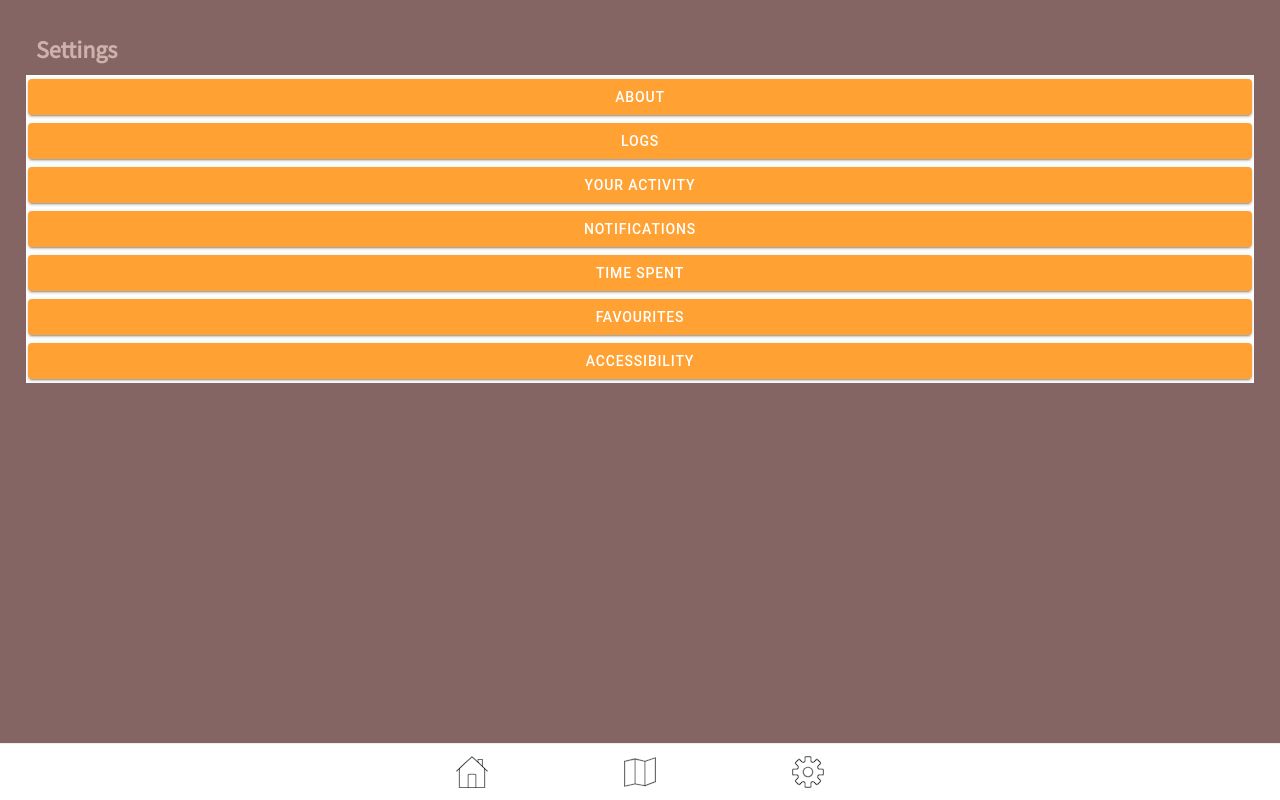
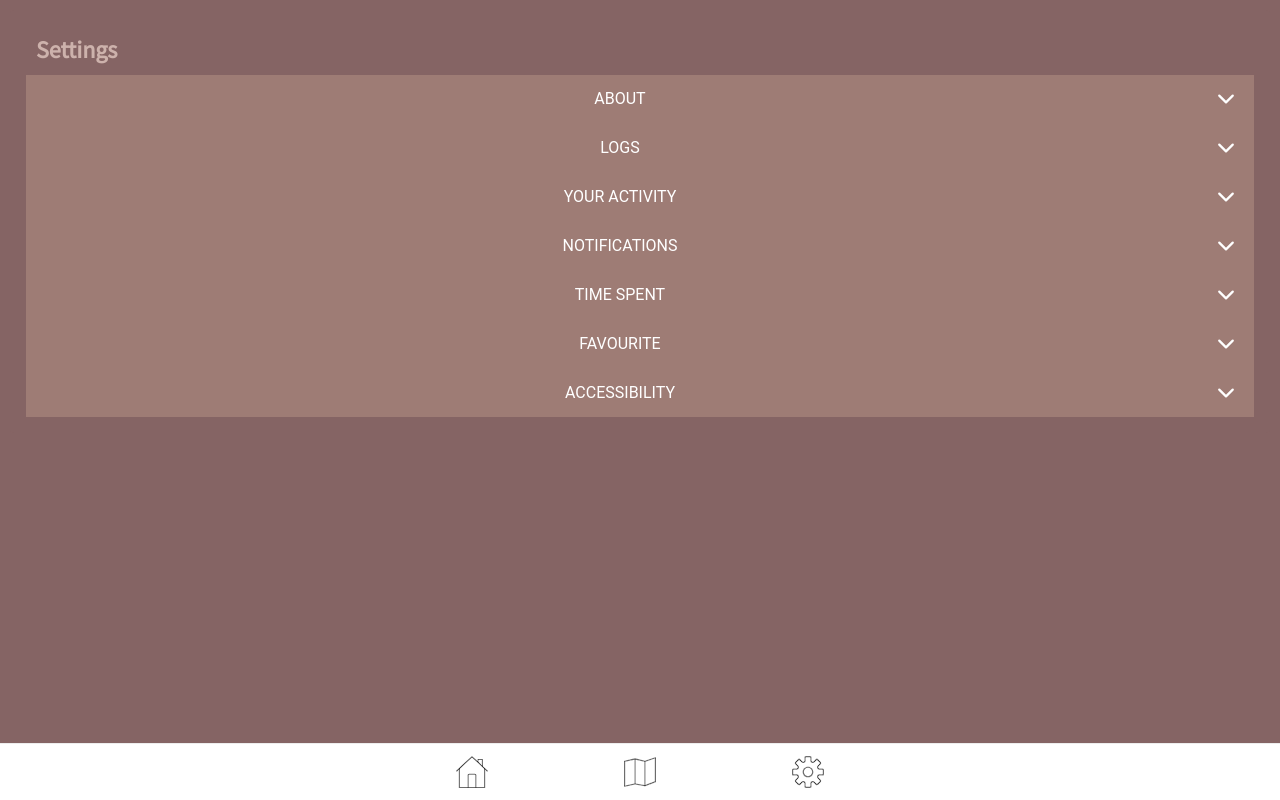
Before and after one commit to Ttan-24/ionicproj, a React (Vite) app: page /tab3 in a window 1280 px wide. Built offline with nearby package versions, Linux system fonts and the light colour scheme.

Commit message:
Changed the color scheme of the settings tab, the accordian changed from buttons to labels, the inside slots of each accordian got a different background colour.

```diff
--- a/src/pages/Tab3.css
+++ b/src/pages/Tab3.css
@@ -10,3 +10,11 @@
     font-weight: bolder;
     color: #CDB2AC;
 }
+
+.settings-label {
+    text-align: center;
+}
+
+div[slot='content'] {
+    background: rgba(var(--ion-color-tertiary-rgb), 0.25);
+}
--- a/src/pages/Tab3.tsx
+++ b/src/pages/Tab3.tsx
@@ -72,44 +72,50 @@ const Tab3: React.FC = () => {
 
             <IonAccordionGroup>
           <IonAccordion value="first">
-          <IonButton id="about-modal" expand="block" slot='header' onClick={onAbout}>About</IonButton>
-
+          <IonItem slot="header" color="secondary">
+          <IonLabel className='settings-label' onClick={onAbout}>ABOUT</IonLabel>
+          </IonItem>
           <div className="ion-padding" slot="content">
           An app that takes live geographical data (elevation/precipitation/etc.) from the surrounding area and suggests what clothing to wear when they go out today. For example, if the land is not steep it will recommend to wear heels or flats. But if it was steep then it will suggest hiking boots or sneakers
           </div>
           </IonAccordion>
           <IonAccordion value="second">
-          <IonButton id="log-modal" expand="block" slot='header' onClick={onLog}>Logs</IonButton>
-
+          <IonItem slot="header" color="secondary">
+          <IonLabel className='settings-label' onClick={onLog}>LOGS</IonLabel>
+          </IonItem>
           <div className="ion-padding" slot="content" style={{ whiteSpace: 'pre-wrap' }}>
           {applicationLog}
         </div>
           </IonAccordion>
           <IonAccordion value="third">
-          <IonButton id="activity-modal" expand="block" slot='header' onClick={onActivity}>Your Activity</IonButton>
-
+          <IonItem slot="header" color="secondary">
+          <IonLabel className='settings-label' onClick={onActivity}>YOUR ACTIVITY</IonLabel>
+          </IonItem>
           <div className="ion-padding" slot="content">
           You recent activity:
           Favourited route
           </div>
           </IonAccordion>
           <IonAccordion value="fourth">
-          <IonButton id="notification-modal" expand="block" slot='header' onClick={onNotifications}>Notifications</IonButton>
-
+          <IonItem slot="header" color="secondary">
+          <IonLabel className='settings-label' onClick={onNotifications}>NOTIFICATIONS</IonLabel>
+          </IonItem>
           <div className="ion-padding" slot="content">
           Checkout our recent update!
           </div>
           </IonAccordion>
           <IonAccordion value="fifth">
-          <IonButton id="time-modal" expand="block" slot='header' onClick={onUserTimeSpent}>Time Spent</IonButton>
-
+          <IonItem slot="header" color="secondary">
+          <IonLabel className='settings-label' onClick={onUserTimeSpent}>TIME SPENT</IonLabel>
+          </IonItem>
           <div className="ion-padding" slot="content">
           You have been using our app for : 1 hour 20 mins
           </div>
           </IonAccordion>
           <IonAccordion value="sixth">
-          <IonButton id="favourite-modal" expand="block" slot='header' onClick={onFavourites}>Favourites</IonButton>
-
+          <IonItem slot="header" color="secondary">
+          <IonLabel className='settings-label' onClick={onFavourites}>FAVOURITE</IonLabel>
+          </IonItem>
           <div className="ion-padding" slot="content">
           Favourite routes
             <IonList>
@@ -121,8 +127,9 @@ const Tab3: React.FC = () => {
           </div>
           </IonAccordion>
           <IonAccordion value="seventh">
-          <IonButton id="access-modal" expand="block" slot='header' onClick={onAccessibility}>Accessibility</IonButton>
-
+          <IonItem slot="header" color="secondary">
+          <IonLabel className='settings-label' onClick={onAccessibility}>ACCESSIBILITY</IonLabel>
+          </IonItem>
           <div className="ion-padding" slot="content">
           <IonToggle>Dark Mode</IonToggle>
           </div>
--- a/src/theme/variables.css
+++ b/src/theme/variables.css
@@ -1,10 +1,10 @@
 /* Ionic Variables and Theming. For more info, please see:
 http://ionicframework.com/docs/theming/ */
-@import url('https://fonts.googleapis.com/css2?family=Source+Sans+Pro&display=swap');
+@import url("https://fonts.googleapis.com/css2?family=Source+Sans+Pro&display=swap");
 /** Ionic CSS Variables **/
 :root {
   /** primary **/
-    --ion-color-primary: #FFA133;
+  --ion-color-primary: #ffa133;
   --ion-color-primary-rgb: 235, 68, 90;
   --ion-color-primary-contrast: #ffffff;
   --ion-color-primary-contrast-rgb: 255, 255, 255;
@@ -12,20 +12,20 @@ http://ionicframework.com/docs/theming/ */
   --ion-color-primary-tint: #fab76b;
 
   /** secondary **/
-    --ion-color-secondary: #3dc2ff;
+  --ion-color-secondary: #9E7C75;
   --ion-color-secondary-rgb: 61, 194, 255;
   --ion-color-secondary-contrast: #ffffff;
   --ion-color-secondary-contrast-rgb: 255, 255, 255;
-    --ion-color-secondary-shade: #36abe0;
-    --ion-color-secondary-tint: #50c8ff;
+  --ion-color-secondary-shade: #9E7C75;
+  --ion-color-secondary-tint: #9E7C75;
 
   /** tertiary **/
-    --ion-color-tertiary: #5260ff;
-    --ion-color-tertiary-rgb: 82, 96, 255;
+  --ion-color-tertiary: #CDB2AC;
+  --ion-color-tertiary-rgb: 205, 178, 172;
   --ion-color-tertiary-contrast: #ffffff;
   --ion-color-tertiary-contrast-rgb: 255, 255, 255;
-    --ion-color-tertiary-shade: #4854e0;
-    --ion-color-tertiary-tint: #6370ff;
+  --ion-color-tertiary-shade: #CDB2AC;
+  --ion-color-tertiary-tint: #CDB2AC;
 
   /** success **/
   --ion-color-success: #2dd36f;
@@ -83,66 +83,66 @@ http://ionicframework.com/docs/theming/ */
      */
 
   body {
-      --ion-color-primary: #FFA133;
+    --ion-color-primary: #ffa133;
     --ion-color-primary-rgb: 255, 73, 97;
     --ion-color-primary-contrast: #000000;
     --ion-color-primary-contrast-rgb: 0, 0, 0;
     --ion-color-primary-shade: #f5ac58;
     --ion-color-primary-tint: #fab76b;
 
-      --ion-color-secondary: #50c8ff;
-      --ion-color-secondary-rgb: 80,200,255;
+    --ion-color-secondary: #9E7C75;
+    --ion-color-secondary-rgb: 80, 200, 255;
     --ion-color-secondary-contrast: #ffffff;
-      --ion-color-secondary-contrast-rgb: 255,255,255;
-      --ion-color-secondary-shade: #46b0e0;
-      --ion-color-secondary-tint: #62ceff;
+    --ion-color-secondary-contrast-rgb: 255, 255, 255;
+    --ion-color-secondary-shade: #9E7C75;
+    --ion-color-secondary-tint: #9E7C75;
 
-      --ion-color-tertiary: #6a64ff;
-      --ion-color-tertiary-rgb: 106,100,255;
+    --ion-color-tertiary: #CDB2AC;
+    --ion-color-tertiary-rgb: 205, 178, 172;
     --ion-color-tertiary-contrast: #ffffff;
-      --ion-color-tertiary-contrast-rgb: 255,255,255;
-      --ion-color-tertiary-shade: #5d58e0;
-      --ion-color-tertiary-tint: #7974ff;
+    --ion-color-tertiary-contrast-rgb: 255, 255, 255;
+    --ion-color-tertiary-shade: #CDB2AC;
+    --ion-color-tertiary-tint: #CDB2AC;
 
     --ion-color-success: #2fdf75;
-      --ion-color-success-rgb: 47,223,117;
+    --ion-color-success-rgb: 47, 223, 117;
     --ion-color-success-contrast: #000000;
-      --ion-color-success-contrast-rgb: 0,0,0;
+    --ion-color-success-contrast-rgb: 0, 0, 0;
     --ion-color-success-shade: #29c467;
     --ion-color-success-tint: #44e283;
 
     --ion-color-warning: #ffd534;
-      --ion-color-warning-rgb: 255,213,52;
+    --ion-color-warning-rgb: 255, 213, 52;
     --ion-color-warning-contrast: #000000;
-      --ion-color-warning-contrast-rgb: 0,0,0;
+    --ion-color-warning-contrast-rgb: 0, 0, 0;
     --ion-color-warning-shade: #e0bb2e;
     --ion-color-warning-tint: #ffd948;
 
     --ion-color-danger: #ff4961;
-      --ion-color-danger-rgb: 255,73,97;
+    --ion-color-danger-rgb: 255, 73, 97;
     --ion-color-danger-contrast: #ffffff;
-      --ion-color-danger-contrast-rgb: 255,255,255;
+    --ion-color-danger-contrast-rgb: 255, 255, 255;
     --ion-color-danger-shade: #e04055;
     --ion-color-danger-tint: #ff5b71;
 
     --ion-color-dark: #f4f5f8;
-      --ion-color-dark-rgb: 244,245,248;
+    --ion-color-dark-rgb: 244, 245, 248;
     --ion-color-dark-contrast: #000000;
-      --ion-color-dark-contrast-rgb: 0,0,0;
+    --ion-color-dark-contrast-rgb: 0, 0, 0;
     --ion-color-dark-shade: #d7d8da;
     --ion-color-dark-tint: #f5f6f9;
 
     --ion-color-medium: #989aa2;
-      --ion-color-medium-rgb: 152,154,162;
+    --ion-color-medium-rgb: 152, 154, 162;
     --ion-color-medium-contrast: #000000;
-      --ion-color-medium-contrast-rgb: 0,0,0;
+    --ion-color-medium-contrast-rgb: 0, 0, 0;
     --ion-color-medium-shade: #86888f;
     --ion-color-medium-tint: #a2a4ab;
 
     --ion-color-light: #222428;
-      --ion-color-light-rgb: 34,36,40;
+    --ion-color-light-rgb: 34, 36, 40;
     --ion-color-light-contrast: #ffffff;
-      --ion-color-light-contrast-rgb: 255,255,255;
+    --ion-color-light-contrast-rgb: 255, 255, 255;
     --ion-color-light-shade: #1e2023;
     --ion-color-light-tint: #383a3e;
   }
@@ -154,10 +154,10 @@ http://ionicframework.com/docs/theming/ */
 
   .ios body {
     --ion-background-color: #000000;
-      --ion-background-color-rgb: 0,0,0;
+    --ion-background-color-rgb: 0, 0, 0;
 
     --ion-text-color: #ffffff;
-      --ion-text-color-rgb: 255,255,255;
+    --ion-text-color-rgb: 255, 255, 255;
 
     --ion-color-step-50: #0d0d0d;
     --ion-color-step-100: #1a1a1a;
@@ -190,18 +190,17 @@ http://ionicframework.com/docs/theming/ */
     --ion-toolbar-border-color: var(--ion-color-step-250);
   }
 
-
   /*
      * Material Design Dark Theme
      * -------------------------------------------
      */
 
   .md body {
-      --ion-background-color: #D9D9D9;
-      --ion-background-color-rgb: 18,18,18;
+    --ion-background-color: #d9d9d9;
+    --ion-background-color-rgb: 18, 18, 18;
 
     --ion-text-color: #c7bfbf;
-      --ion-text-color-rgb: 255,255,255;
+    --ion-text-color-rgb: 255, 255, 255;
 
     --ion-border-color: #222222;
 
@@ -227,9 +226,9 @@ http://ionicframework.com/docs/theming/ */
 
     --ion-item-background: #1e1e1e;
 
-      --ion-toolbar-background: #D9D9D9;
+    --ion-toolbar-background: #d9d9d9;
 
-      --ion-tab-bar-background: #D9D9D9;
+    --ion-tab-bar-background: #d9d9d9;
 
     --ion-card-background: #1e1e1e;
   }
```
Also changed, not shown: src/pages/global.css (line endings or trailing spaces). Lines whose indentation alone changed are shown as unchanged.
